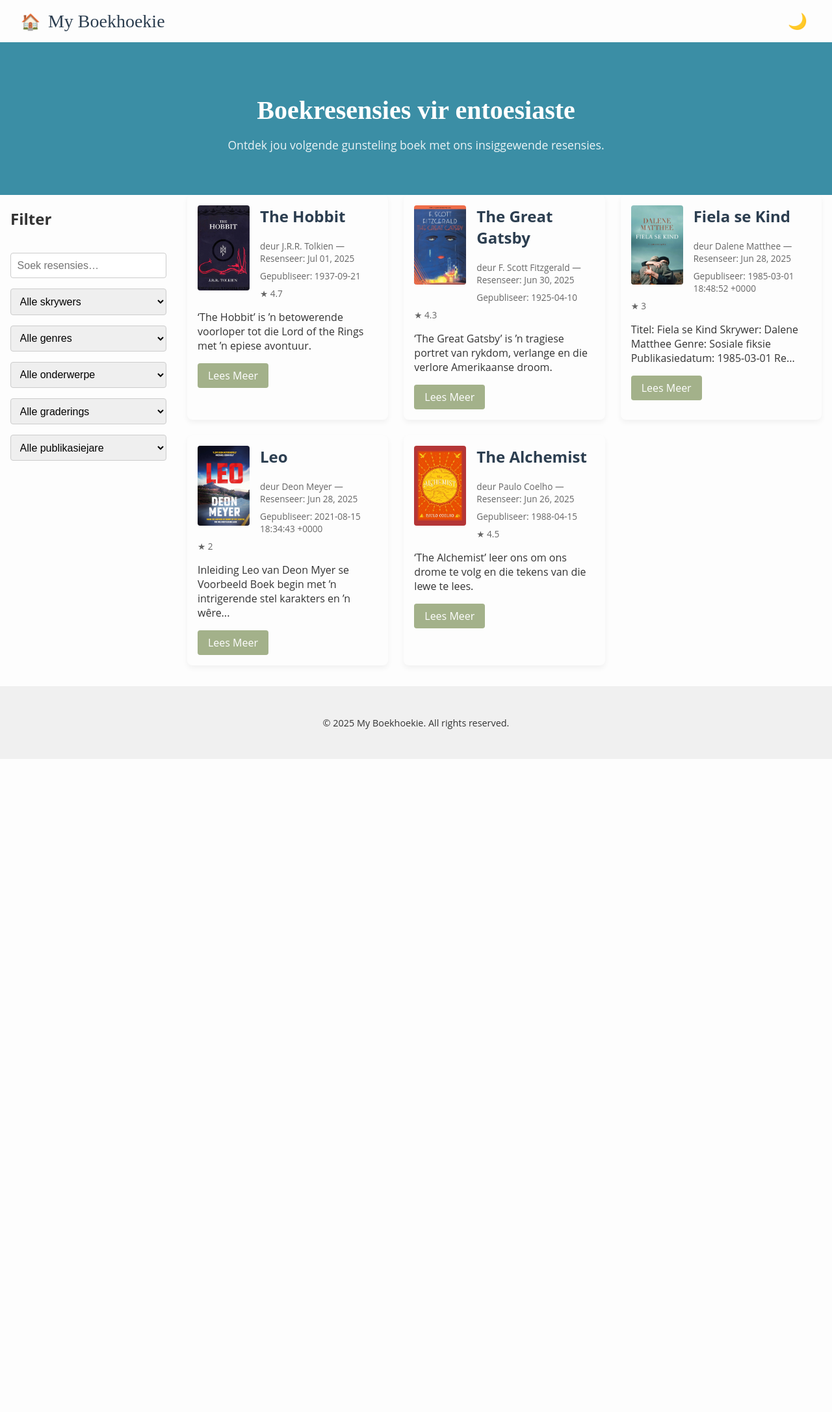
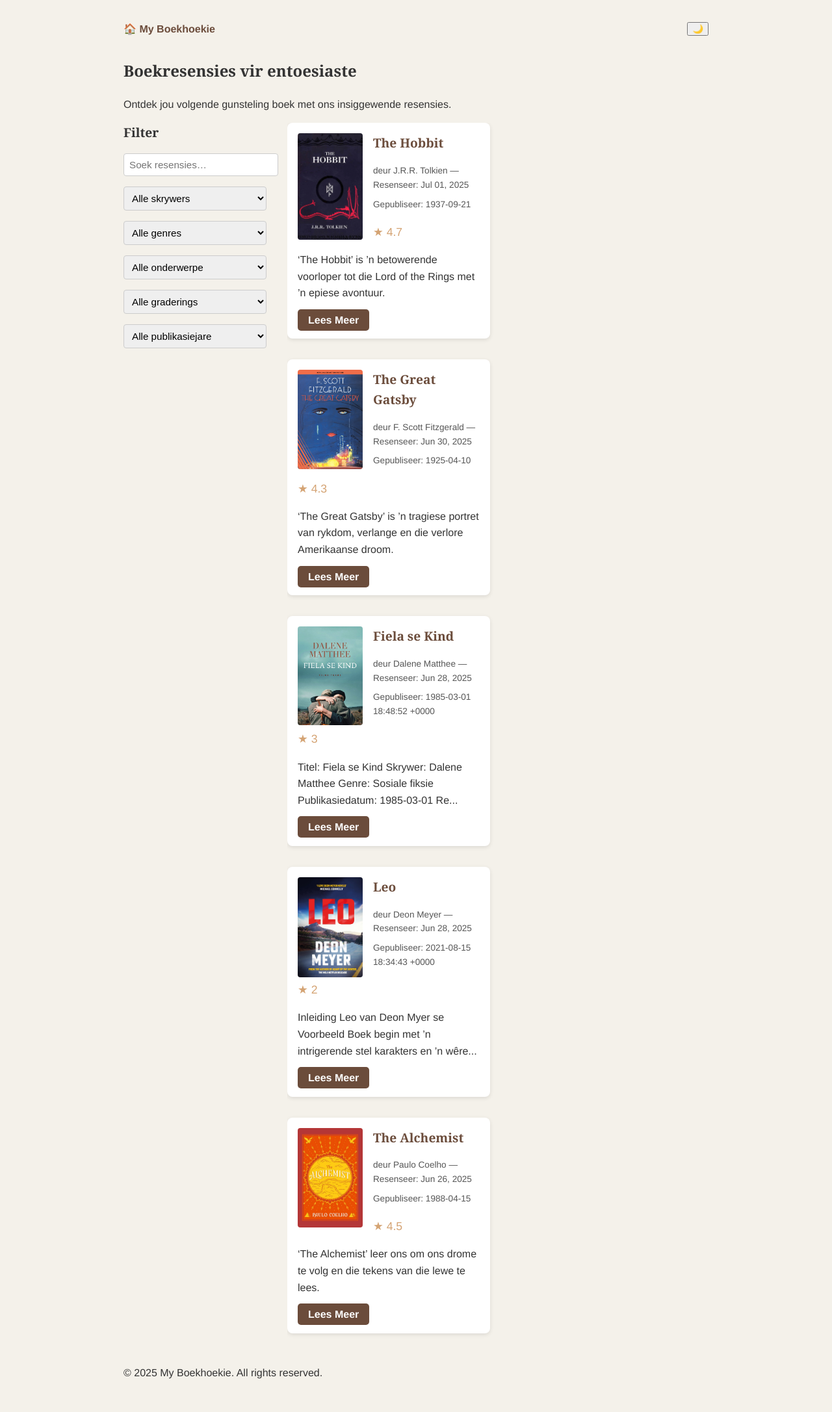
Before and after one commit to obelaiquality/nini_bennet_moll, a Jekyll site: the page built from index.html, in a window 1280 px wide. Shown: the whole page at 65% size. Built offline with Jekyll 4.4.1, drawn with Linux system fonts in a browser that asks for light colours; before the commit the page ends 1168 px from its top, so only the background shows below that.

Commit message:
Update style.css

```diff
--- a/assets/css/style.css
+++ b/assets/css/style.css
@@ -1,238 +1,277 @@
-/* ── CSS Variables ───────────────────────────────────────── */
-:root {
-  --brand-primary: #3B8EA5;   /* new teal */
-  --brand-accent:  #2C3E50;   /* deep slate for links/buttons */
-  --bg-light:      #FDFDFD;
-  --bg-dark:       #1F1F1F;
-  --text-light:    #FFF;
-  --text-dark:     #333;
-  --highlight:     #A3B18A;   /* soft olive highlight */
-  --gold:          #F2C057;
+/* ----------------------------------------
+   Base & Typography
+---------------------------------------- */
+body {
+  font-family: 'Helvetica Neue', Arial, sans-serif;
+  background: #f4f1ea;
+  color: #333;
+  max-width: 900px;
+  margin: 0 auto;
+  padding: 2rem;
+  line-height: 1.6;
 }
 
-/* Dark-mode overrides */
-.theme-dark {
-  --bg-light:   #1e1e1e;
-  --bg-dark:    #121212;
-  --text-dark:  #EEE;
-  --text-light: #FFF;
-  --brand-accent: #88B0AC;   /* lighter accent on dark */
+h1, h2, h3 {
+  font-family: Georgia, serif;
+  margin-top: 0;
 }
 
-/* Dark-mode text overrides */
-.theme-dark h1,
-.theme-dark h2,
-.theme-dark h3,
-.theme-dark p,
-.theme-dark .section-heading,
-.theme-dark .featured-meta,
-.theme-dark .featured-title,
-.theme-dark .meta,
-.theme-dark .rating {
-  color: var(--text-light) !important;
-}
-.theme-dark a {
-  color: var(--text-light) !important;
-}
-
-/* ── Global ──────────────────────────────────────────── */
-body {
-  margin: 0;
-  font-family: 'Open Sans', sans-serif;
-  background: var(--bg-light);
-  color: var(--text-dark);
-  transition: background 0.3s, color 0.3s;
-}
-.theme-dark body {
-  background: var(--bg-light);
-  color: var(--text-light);
-}
 a {
-  color: var(--brand-accent);
+  color: #6b4c3b;
   text-decoration: none;
+  font-weight: bold;
 }
 a:hover {
   text-decoration: underline;
 }
 
-/* ── Header ──────────────────────────────────────────── */
+/* ----------------------------------------
+   Header & Nav
+---------------------------------------- */
 .site-header {
   display: flex;
+  justify-content: space-between;
   align-items: center;
-  justify-content: space-between;
-  padding: 1rem 2rem;
-  background: var(--bg-light);
-  box-shadow: 0 2px 4px rgba(0,0,0,0.1);
+  margin-bottom: 2rem;
 }
-.theme-dark .site-header {
-  background: var(--bg-dark);
+.site-header h1 {
+  font-size: 2rem;
+  margin: 0;
 }
-.site-branding {
-  display: flex;
-  align-items: center;
-}
-.site-logo {
-  font-size: 1.5rem;
-}
-.site-title {
-  font-family: 'Merriweather', serif;
-  font-size: 1.75rem;
-  margin-left: 0.75rem;
-}
-.theme-toggle {
-  font-size: 1.5rem;
+.site-header nav a,
+.site-header nav button {
+  margin-left: 1rem;
+  font-size: 0.9rem;
   background: none;
   border: none;
   cursor: pointer;
 }
-
-/* ── Hero Intro Section ───────────────────────────────── */
-.hero-section {
-  background-color: var(--brand-primary);
-  padding: 3rem 1rem;
-  text-align: center;
-}
-.hero-content {
-  max-width: 600px;
-  margin: 0 auto;
-  color: var(--text-light);
-}
-.hero-title {
-  font-family: 'Playfair Display', serif;
-  font-size: 2.5rem;
-  margin-bottom: 0.5rem;
-}
-.hero-subtitle {
-  font-size: 1.1rem;
-  opacity: 0.9;
+.dark .site-header {
+  background: #2c2c2c;
 }
 
-/* ── Featured Reviews ────────────────────────────────── */
+/* ----------------------------------------
+   Buttons
+---------------------------------------- */
+.btn {
+  background-color: #d4a373;
+  color: white;
+  padding: 0.5rem 1rem;
+  border: none;
+  border-radius: 5px;
+  font-size: 1rem;
+  cursor: pointer;
+  transition: background 0.2s ease;
+}
+.btn:hover {
+  background-color: #bc8a5f;
+}
+
+/* ----------------------------------------
+   Dark Mode
+---------------------------------------- */
+.dark body {
+  background: #1e1e1e;
+  color: #eee;
+}
+.dark .review, .dark .review-page, .dark .featured-card, .dark .review-card {
+  background-color: #2c2c2c;
+  border-color: #444;
+}
+.dark a {
+  color: #d4a373;
+}
+
+/* ----------------------------------------
+   Featured Section
+---------------------------------------- */
 .featured-section {
-  background: var(--bg-light);
-  padding: 2rem 1rem;
   margin-bottom: 2rem;
-}
-.theme-dark .featured-section {
-  background: var(--bg-dark);
-}
-.section-heading {
-  font-family: 'Merriweather', serif;
-  font-size: 1.75rem;
-  margin-bottom: 1rem;
-  text-align: center;
 }
 .featured-grid {
   display: flex;
+  gap: 1rem;
+  flex-wrap: wrap;
   justify-content: center;
-  gap: 1rem;
-  overflow-x: auto;
 }
 .featured-card {
-  background: var(--bg-light);
-  flex: 0 0 160px;
+  background: #fff;
   border-radius: 8px;
-  box-shadow: 0 4px 8px rgba(0,0,0,0.05);
-  padding: 0.75rem;
+  padding: 1rem;
   text-align: center;
-  transition: transform 0.2s;
-}
-.theme-dark .featured-card {
-  background: var(--bg-dark);
+  width: 180px;
+  box-shadow: 0 2px 6px rgba(0,0,0,0.1);
+  transition: transform 0.2s ease;
 }
 .featured-card:hover {
   transform: translateY(-4px);
 }
 .featured-thumb {
   width: 100%;
-  height: 220px;
-  object-fit: cover;
+  height: auto;
   border-radius: 4px;
 }
 .featured-title {
+  margin: 0.5rem 0;
   font-size: 1rem;
-  margin: 0.75rem 0 0.25rem;
 }
 .featured-meta {
-  font-size: 0.8rem;
+  font-size: 0.85rem;
   color: #555;
 }
 
-/* ── Page Layout ───────────────────────────────────── */
-.page-content {
-  display: grid;
-  grid-template-columns: 240px 1fr;
-  gap: 2rem;
-  padding: 0 1rem 2rem;
+/* ----------------------------------------
+   Sidebar Filters
+---------------------------------------- */
+.sidebar {
+  float: left;
+  width: 220px;
+  margin-right: 2rem;
 }
-
-/* ── Sidebar Filters ───────────────────────────────── */
-.filters {
-  display: flex;
-  flex-direction: column;
-  gap: 1rem;
+.filters h2 {
+  font-size: 1.2rem;
+  margin-bottom: 1rem;
 }
 .filters input,
 .filters select {
-  padding: 0.6rem;
-  font-size: 1rem;
+  display: block;
+  width: 100%;
+  margin-bottom: 1rem;
+  padding: 0.5rem;
+  font-size: 0.95rem;
   border: 1px solid #ccc;
   border-radius: 4px;
 }
 
-/* ── Reviews Grid ──────────────────────────────────── */
+/* ----------------------------------------
+   Reviews List
+---------------------------------------- */
 .reviews {
-  display: grid;
-  grid-template-columns: repeat(auto-fill, minmax(280px, 1fr));
-  gap: 1.5rem;
+  overflow: hidden; /* clear floats */
 }
-
-/* ── Single Review Card ─────────────────────────────── */
 .review-card {
-  background: var(--bg-light);
+  background: #fff;
   border-radius: 8px;
   padding: 1rem;
-  box-shadow: 0 4px 8px rgba(0,0,0,0.05);
-  transition: transform 0.2s;
-}
-.theme-dark .review-card {
-  background: var(--bg-dark);
+  box-shadow: 0 2px 6px rgba(0,0,0,0.1);
+  margin-bottom: 2rem;
+  display: inline-block;
+  vertical-align: top;
+  width: 280px;
+  margin-right: 1rem;
+  transition: transform 0.2s ease;
 }
 .review-card:hover {
   transform: translateY(-4px);
 }
 .cover-thumb {
-  width: 80px;
+  width: 100px;
   height: auto;
   float: left;
-  margin: 0 1rem 1rem 0;
+  margin-right: 1rem;
   border-radius: 4px;
 }
 .review-card h2 {
   margin-top: 0;
+  font-size: 1.2rem;
 }
-.meta,
-.rating {
+.review-card .meta {
   font-size: 0.85rem;
-  color: #666;
+  color: #555;
   margin: 0.5rem 0;
 }
+.review-card .rating {
+  color: #d4a373;
+  font-size: 1.1rem;
+  margin-bottom: 0.5rem;
+}
 .btn-secondary {
-  display: inline-block;
-  padding: 0.5rem 1rem;
-  border-radius: 4px;
-  background: var(--highlight);
-  color: white;
-  text-decoration: none;
+  background-color: #6b4c3b;
+}
+.btn-secondary:hover {
+  background-color: #59422f;
 }
 
-/* ── Footer ────────────────────────────────────────── */
-.site-footer {
+/* ----------------------------------------
+   Single Review Page
+---------------------------------------- */
+.review-page {
+  background: #fff;
+  border: 1px solid #ddd;
+  border-radius: 8px;
+  padding: 2rem;
+  box-shadow: 0 2px 8px rgba(0,0,0,0.1);
+  margin-bottom: 2rem;
+}
+.review-header {
   text-align: center;
-  padding: 2rem;
+  margin-bottom: 2rem;
+}
+.review-title {
+  font-size: 2rem;
+  margin-bottom: 0.5rem;
+}
+.review-meta {
   font-size: 0.9rem;
-  background: rgba(0,0,0,0.05);
+  color: #555;
+  margin-bottom: 1rem;
 }
-.theme-dark .site-footer {
-  background: rgba(255,255,255,0.05);
+.review-cover {
+  max-width: 300px;
+  width: 100%;
+  height: auto;
+  border-radius: 6px;
+  margin: 1rem auto;
+  display: block;
 }
+.review-rating {
+  font-size: 1.2rem;
+  color: #d4a373;
+  margin-bottom: 1rem;
+}
+.review-author-bio {
+  font-style: italic;
+  color: #444;
+  margin-bottom: 2rem;
+}
+.review-body {
+  line-height: 1.7;
+}
+.review-footer {
+  margin-top: 2rem;
+  border-top: 1px solid #eee;
+  padding-top: 1rem;
+  text-align: center;
+}
+.review-tags .tag {
+  display: inline-block;
+  background: #d4a373;
+  color: #fff;
+  padding: 0.3rem 0.6rem;
+  border-radius: 4px;
+  margin: 0 0.2rem;
+  font-size: 0.85rem;
+}
+
+/* ----------------------------------------
+   Utility
+---------------------------------------- */
+.clearfix::after {
+  content: "";
+  display: table;
+  clear: both;
+}
+
+/* ----------------------------------------
+   Dark-mode overrides for new classes
+---------------------------------------- */
+.dark .review-page {
+  background: #2c2c2c;
+  border-color: #444;
+}
+.dark .review-footer {
+  border-top-color: #555;
+}
+.dark .review-tags .tag {
+  background: #bc8a5f;
+}
```
